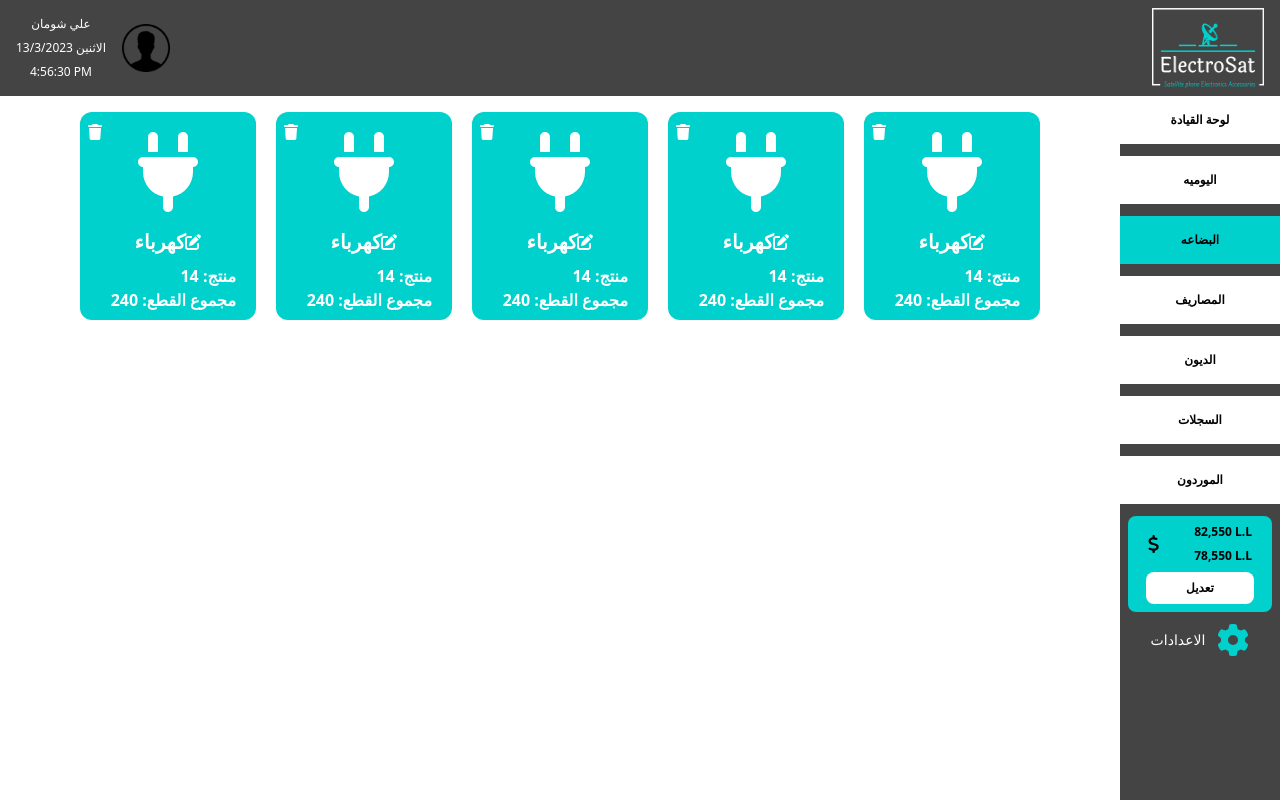
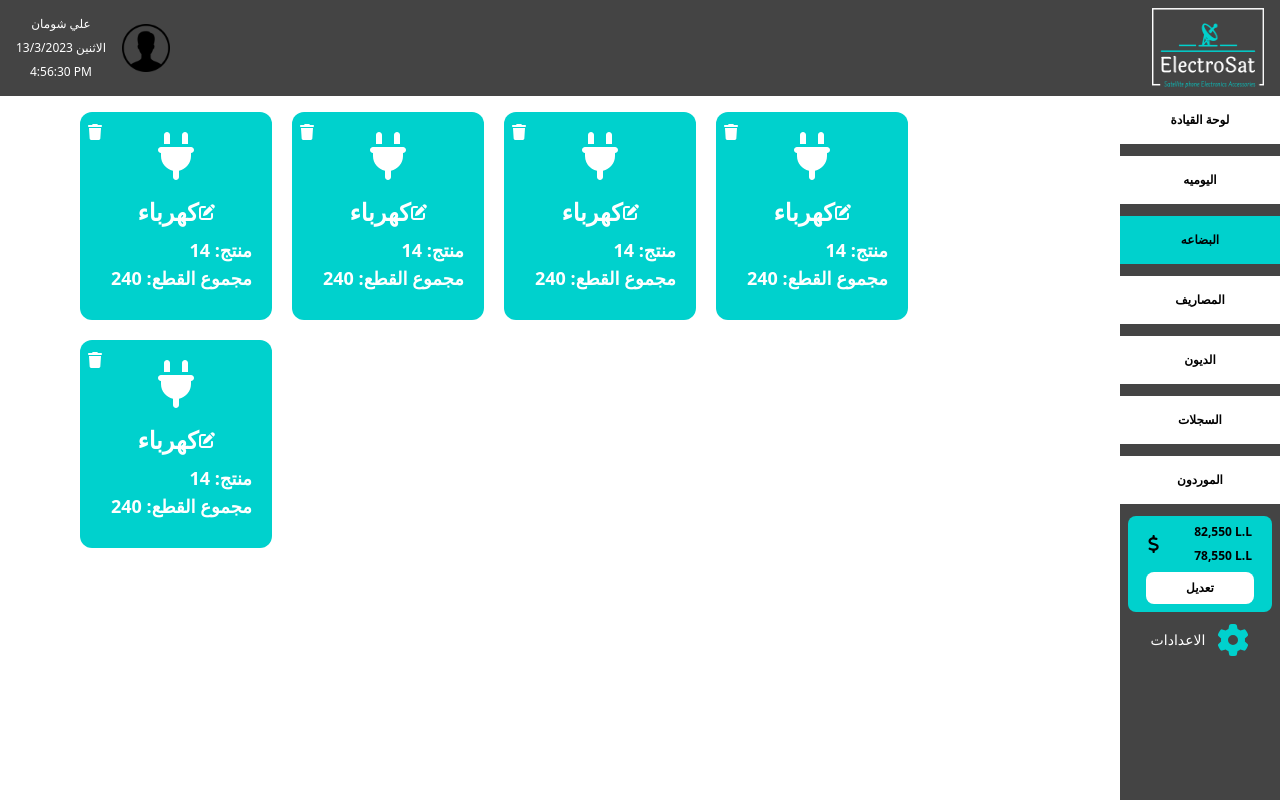
Before and after one commit to aliShouman0/electro-sat, a React (Create React App) app in the folder electro-sat/: page /stock in a window 1280 px wide. Built offline with nearby package versions, Linux system fonts and the light colour scheme.

Commit message:
Frontend: Finalizing styles for category component

```diff
--- a/electro-sat/src/components/Category/Category.jsx
+++ b/electro-sat/src/components/Category/Category.jsx
@@ -7,15 +7,15 @@ function Category({ id, icon, title, products, pieces }) {
   const titleRef = useRef(title);
 
   return (
-    <div className="bg-secondary h-52 w-44 p-5 relative rounded-xl cursor-pointer hover:opacity-70 transition-all ease-in-out">
+    <div className="bg-secondary h-52 w-48 p-5 relative rounded-xl cursor-pointer hover:opacity-70 transition-all ease-in-out">
       <div className="del absolute top-2 left-2">
         <FontAwesomeIcon icon={faTrash} color="white" />
       </div>
       <div className="img text-center">
-        <FontAwesomeIcon icon={icon} color="white" size="5x" />
+        <FontAwesomeIcon icon={icon} color="white" size="3x" />
       </div>
       <div className="description mt-4 text-white flex  flex-col items-end font-bold ">
-        <div className="title mb-2 flex items-center justify-center w-full">
+        <div className="title mb-2 flex items-center justify-center w-full ">
           {editName ? (
             <input
               type="text"
@@ -27,7 +27,7 @@ function Category({ id, icon, title, products, pieces }) {
               }}
             />
           ) : (
-            <p className=" text-xl ">{title}</p>
+            <p className=" text-2xl ">{title}</p>
           )}
           <FontAwesomeIcon
             onClick={() => {
@@ -37,10 +37,10 @@ function Category({ id, icon, title, products, pieces }) {
             color="white"
           />
         </div>
-        <p>
+        <p className="text-lg">
           منتج: <span>{products}</span>
         </p>
-        <p>
+        <p className="text-lg">
           مجموع القطع: <span>{pieces}</span>
         </p>
       </div>
```
